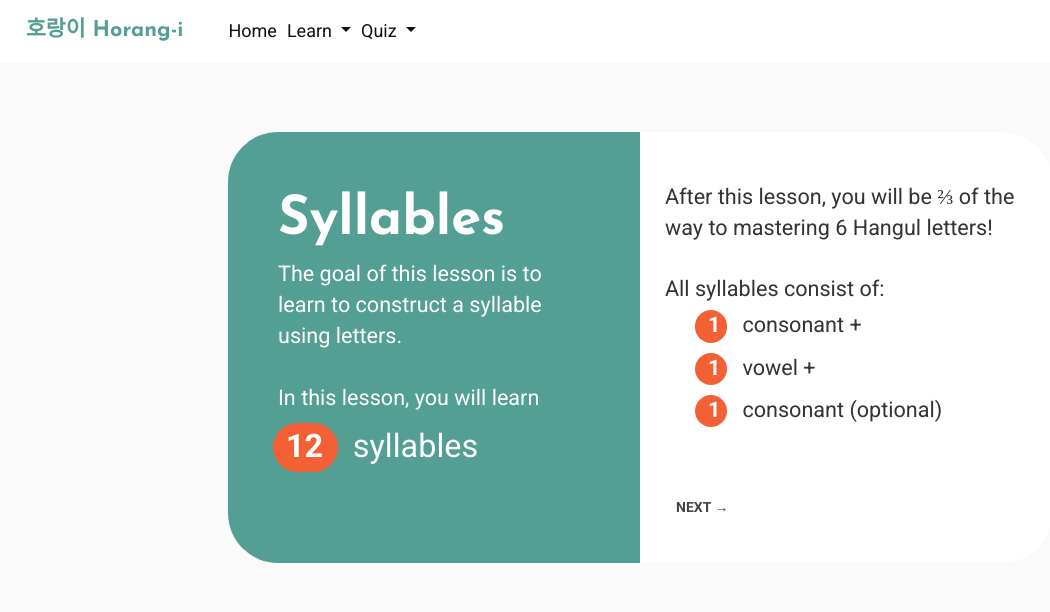
After one commit to gjianyu/uidesign-hangul, a Flask app: page /begin/syllable/ in a window 1280 px wide. The commit adds this page. Shown: the top 612 px of the page, without its empty margins (0-1050 px from the left). Run offline with Flask 2, Linux system fonts and the light colour scheme; some libraries are stand-ins or nearby versions.

Commit message:
created start pages for all learn stages

```diff
--- a/server.py
+++ b/server.py
@@ -263,6 +263,16 @@ def welcome():
 def learn_letter(id):
     return render_template('learn_letter.html', id=id)
 
+@app.route('/begin/letter/')
+def begin_letter():
+    return render_template('begin_letter.html')
+@app.route('/begin/syllable/')
+def begin_syllable():
+    return render_template('begin_syllable.html')
+@app.route('/begin/word/')
+def begin_word():
+    return render_template('begin_word.html')
+
 @app.route('/quiz/class1/letter')
 def quiz_class1_letter():
     global alphabet
--- a/static/main.css
+++ b/static/main.css
@@ -14,7 +14,6 @@ body {
     font-weight: bold;
     color: #549F93!important;
 }
-
 .navbar-custom a {
     color: #111;
 }
@@ -52,16 +51,38 @@ body {
     font-family: 'Josefin Sans', sans serif;
     font-weight: bold;
 }
-
+#example{
+    font-size: 1em;
+}
 #welcome-desc {
     font-size: 1.2em;
 }
-
+#begin-desc {
+    font-size: 1.2em;
+    margin: 10px;
+}
+.begin-row {
+    padding: 10px;
+    font-size: 1.5em;
+}
 .module-row {
     padding: 50px;
     font-size: 1.5em;
 }
-
+.syllable-number{
+    width: 1.5em;
+    height: 1.5em;
+    font-weight: bold;
+    background-color: #F46036;
+    color: #fff;
+    border-radius: 1.5em;
+    padding-left: 13px;
+    margin-right: 15px;
+}
+.syllable-row{
+    font-size: 1em;
+    padding: 5px;
+}
 .module-number {
     width: 1.5em;
     height: 1.5em;
@@ -72,7 +93,16 @@ body {
     padding-left: 13px;
     margin-right: 15px;
 }
-
+.module-syllable-number{
+    width: 2em;
+    height: 1.5em;
+    font-weight: bold;
+    background-color: #F46036;
+    color: #fff;
+    border-radius: 1.5em;
+    padding-left: 13px;
+    margin-right: 15px;
+}
 .module-link {
     color: #111;
 }
--- a/static/quiz_class1_letter.js
+++ b/static/quiz_class1_letter.js
@@ -200,7 +200,7 @@ function show_info(info){
             if (quiz_done) {
                 reset_score()
                 alert("You're ready to do level 2!")
-                change_state.append("<a class = 'p-3 prev-next-button'  href='../../learn/syllable/1'> NEXT →</a>")
+                change_state.append("<a class = 'p-3 prev-next-button'  href='../../begin/syllable'> NEXT →</a>")
             }
             else {
                 change_state.append("<a class = 'p-3 prev-next-button'  href='../../quiz/class2/letter'> NEXT →</a>")
@@ -221,6 +221,7 @@ function show_info(info){
             if (quiz_done) {
                 reset_score()
                 alert("You're ready to do level 2!")
+                change_state.append("<a class = 'p-3 prev-next-button'  href='../../begin/syllable'> NEXT →</a>")
             }
             else {
                 console.log("10")
--- a/static/quiz_class2_letter.js
+++ b/static/quiz_class2_letter.js
@@ -149,6 +149,7 @@ function show_info(info){
             if (quiz_done) {
                 reset_score()
                 alert("You're ready to do level 2!")
+                change_state.append("<a class = 'p-3 prev-next-button'  href='../../begin/syllable'> NEXT →</a>")
             }
             else {
                 $("#change-state").append("<a class = 'p-3 prev-next-button'  href='../../quiz/class1/letter'> NEXT →</a>")
@@ -172,6 +173,7 @@ function show_info(info){
             if (quiz_done) {
                 reset_score()
                 alert("You're ready to do level 2!")
+                change_state.append("<a class = 'p-3 prev-next-button'  href='../../begin/syllable'> NEXT →</a>")
             }
             else {
                 $("#change-state").append("<a class = 'p-3 prev-next-button'  href='../../quiz/class1/letter'> NEXT →</a>")
--- /dev/null
+++ b/templates/begin_syllable.html
@@ -0,0 +1,45 @@
+{% extends "layout.html" %}
+
+{% block header %}
+{% endblock %}
+
+{% block content %}
+<div class="row welcome-row">
+    <div id="welcome-col-1" class="col-6 my-auto">
+        <div id="welcome-title">
+            Syllables
+        </div>
+        <div id="welcome-desc">
+            The goal of this lesson is to learn to construct a syllable using letters.
+            <br><br>
+            In this lesson, you will learn
+            <div class="row begin-row">
+                <span class="module-syllable-number"> 12</span> syllables
+            </div>
+            <br>
+        </div>
+    </div>
+    <div class="col-6 my-auto">
+        <div id = "begin-desc">
+            After this lesson, you will be ⅔ of the way to mastering 6 Hangul letters!
+            <br><br>
+            All syllables consist of:
+            <ul>
+                <div class="row syllable-row">
+                    <span class="module-number">1</span> consonant +
+                </div>
+                <div class="row syllable-row">
+                    <span class="module-number">1</span> vowel +
+                </div>
+                <div class="row syllable-row">
+                    <span class="module-number">1</span> consonant (optional)
+                </div>
+            </ul>
+
+        </div>
+        <div id = "change-state" class="d-flex">
+            <a class = 'p-3 btn prev-next-button' href = '../../learn/syllable/1'>NEXT →</a>
+        </div>
+    </div>
+</div>
+{% endblock %}
--- a/templates/quiz_class2_letter.html
+++ b/templates/quiz_class2_letter.html
@@ -19,7 +19,7 @@
   </div>
 </div>
 <div class="col-6 my-auto hangul-col">
-    <div id = "input-feedback">
+    <div id = "input-feedback" class="alert">
     </div>
   <form class="form">
     <div class="form-row">
--- a/templates/welcome.html
+++ b/templates/welcome.html
@@ -19,13 +19,13 @@
     </div>
     <div class="col-6 my-auto">
         <div class="row module-row">
-            <span class="module-number">1</span> <a class="module-link" href="http://127.0.0.1:5000/learn/letter/1">Letters and Sounds</a>
+            <span class="module-number">1</span> <a class="module-link" href="http://127.0.0.1:5000/begin/letter">Letters and Sounds</a>
         </div>
         <div class="row module-row">
-            <span class="module-number">2</span> <a class="module-link" href="http://127.0.0.1:5000/learn/syllable/1">Constructing Syllables</a>
+            <span class="module-number">2</span> <a class="module-link" href="http://127.0.0.1:5000/begin/syllable">Constructing Syllables</a>
         </div>
         <div class="row module-row">
-            <span class="module-number">3</span> <a class="module-link" href="http://127.0.0.1:5000/learn/vocab/1">Words and Meanings</a>
+            <span class="module-number">3</span> <a class="module-link" href="http://127.0.0.1:5000/begin/word">Words and Meanings</a>
         </div>
     </div>
 </div>
```
Also changed, not shown: templates/begin_letter.html (added, +34 -0 lines), templates/begin_word.html (added, +39 -0 lines).
